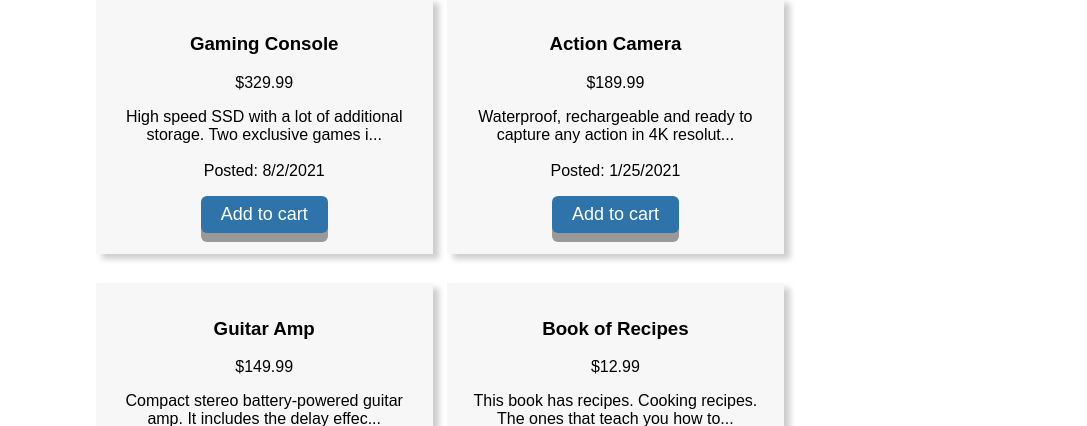
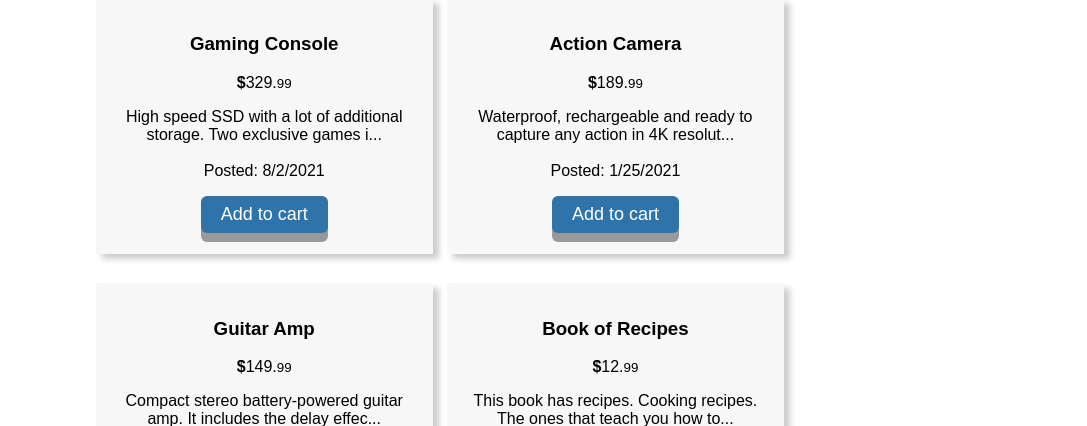
Before and after one commit to leogiraldimg/preparing-a-vue-app-for-internationalization, a Vue app: page /items in a window 1280 px wide. Shown: the part 190-616 px from the top of the page, without its empty margins (193-1280 px from the left). Built offline with nearby package versions, Linux system fonts and the light colour scheme.

Commit message:
:sparkles: formats numbers with i18n-n scoped slots

```diff
--- a/src/views/Items.vue
+++ b/src/views/Items.vue
@@ -2,7 +2,15 @@
   <div class="col" v-for="item in items" :key="item.id">
     <div class="item">
       <h3>{{ item.title }}</h3>
-      <p>{{ n(item.price, 'currencyFormat') }}</p>
+      <i18n-n tag="p" :value="item.price" format="currencyFormat">
+        <template #currency="slotProps">
+          <b v-if="locale === 'hr'">kn</b>
+          <b v-else>{{ slotProps.currency }}</b>
+        </template>
+        <template #fraction="slotProps"
+          ><small>{{ slotProps.fraction }}</small>
+        </template>
+      </i18n-n>
       <p class="description">{{ truncateDescription(item.description, 70) }}</p>
       <p>Posted: {{ item.date.toLocaleDateString('en') }}</p>
       <button @click="addItemToCart(item.id)">Add to cart</button>
@@ -17,7 +25,7 @@ import { useI18n } from 'vue-i18n';
 
 export default {
   setup() {
-    const { n } = useI18n();
+    const { n, locale } = useI18n();
     const store = useStore();
 
     const items = computed(() => store.getters.items);
@@ -29,6 +37,7 @@ export default {
 
     return {
       n,
+      locale,
       items,
       addItemToCart,
       truncateDescription
```
